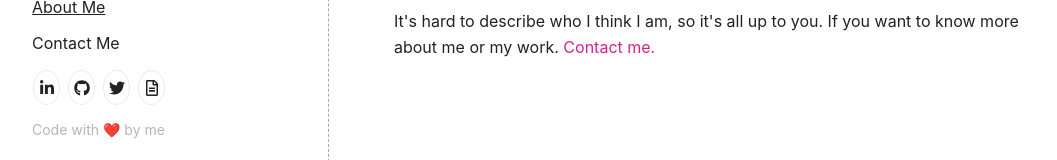
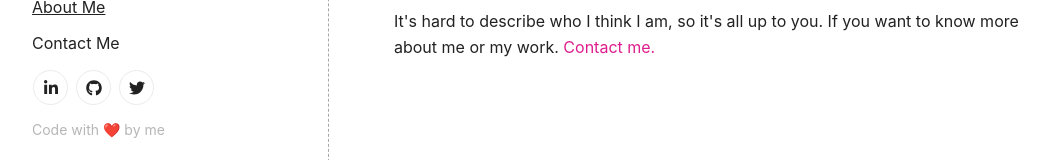
Before and after one commit to loconluis/blogging-site, a Next.js app: page /about in a window 1280 px wide. Shown: the part 378-538 px from the top of the page, without its empty margins (112-1169 px from the left). Built offline with nearby package versions, Linux system fonts and the light colour scheme.

Commit message:
Update Social.js

```diff
--- a/app/components/Social.js
+++ b/app/components/Social.js
@@ -19,11 +19,6 @@ export default function Social({ info }) {
             <FaTwitter />
           </a>
         </li>
-        <li className="sidebar-main-social-list-item">
-          <a href="https://read.cv/loconluis" target="_blank" aria-label="Resume">
-            <FaRegFileAlt />
-          </a>
-        </li>
       </ul>
     </div>
   );
```
